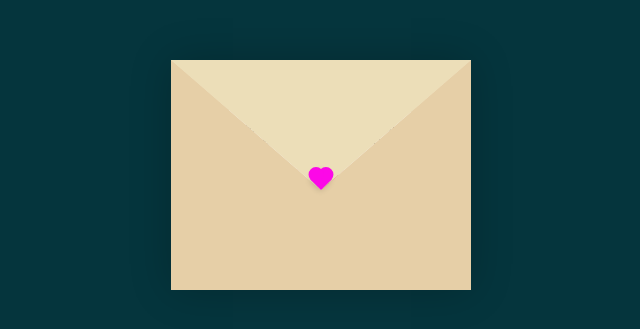
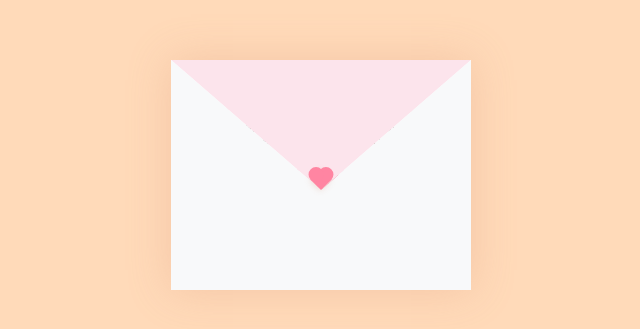
Before and after one commit to MuhammadHijjaziTariq/good-night, a plain HTML site: page index.html in a window 1280 px wide. Shown: the part 225-554 px from the top of the page, without its empty margins (319-959 px from the left). Drawn offline with Linux system fonts and the light colour scheme.

Commit message:
Update style.css

```diff
--- a/style.css
+++ b/style.css
@@ -1,12 +1,15 @@
 :root {
   --primary: #fff;
-  --bg-color: rgb(5, 53, 61);
-  --bg-envelope-color: #f5edd1;
-  --envelope-tab: #ecdeb8;
-  --envelope-cover: #e6cfa7;
-  --shadow-color: rgba(0, 0, 0, 0.2);
-  --txt-color: #444;
-  --heart-color: rgb(252, 8, 231);
+  /* Peach background */
+  --bg-color: #ffdab9;
+  /* Creamy envelope for contrast */
+  --bg-envelope-color: #ffffff;
+  --envelope-tab: #fce4ec; /* Very light pinkish-cream */
+  --envelope-cover: #f8f9fa;
+  --shadow-color: rgba(220, 150, 120, 0.3);
+  --txt-color: #5d4037;
+  /* Bubblegum Pink */
+  --heart-color: #ff85a2;
 }
 
 body {
```
